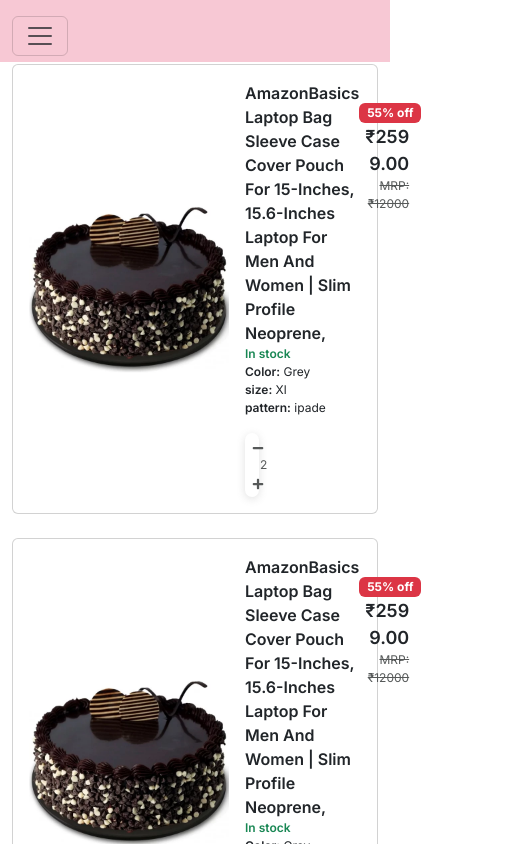
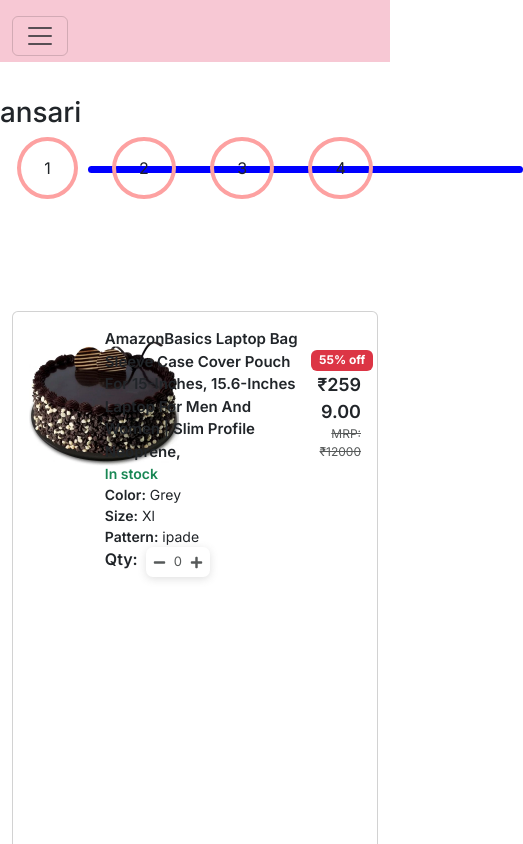
Before and after one commit to avez07/client, a Next.js app: page /dashboard/add-to-cart in a window 390 px wide. Shown: the top 844 px of the page, 523 px wide, since content can reach past the window. Built offline with nearby package versions, Linux system fonts and the light colour scheme.

Commit message:
this is progress bar

```diff
--- a/public/css/datatable.css
+++ b/public/css/datatable.css
@@ -34,3 +34,4 @@
     font-family: source-code-pro, Menlo, Monaco, Consolas, "Courier New",
       monospace;
   }
+  /* progess bar  */
--- a/public/css/style.css
+++ b/public/css/style.css
@@ -155,9 +155,9 @@
     height: 8px !important; /* Adjust the height to make the legend points smaller */
   }
   .qty-div{
-    font-size: 12px;
+    font-size: 13px;
     color:#565959 ;
-    width: 12%;
+    /* width: 12%; */
     padding: 5px 7px;
     text-align: center;
     border-radius: 7px;
@@ -166,3 +166,57 @@
   .qty-div .mius , .qty-div .plus{
     cursor: pointer;
   }
+  /* progressbar  */
+  #steps{
+    display: flex;
+    justify-content: space-around;
+  }
+  #steps .step{
+border: 4px solid rgb(253, 161, 161);
+border-radius: 50%;
+padding: 15px 23px;
+position: relative;
+  }
+  #steps .step:not(:last-child)::before{
+    content: '';
+    width: 0px;
+    height: 7px;
+    display: block;
+    left: 67px;
+    top: 25px;
+    position: absolute;
+    background: red;
+    border-radius: 7px;
+  }
+  /* #steps .done:not(:last-child)::before{
+    width: 340px !important;
+    transition: all 3s;
+  } */
+  #steps .done:nth-child(n+1):before{
+    width: 340px !important;
+    background: blue;
+    transition: all 3s;
+  }
+
+
+
+
+
+  @media only screen and (max-width: 767px){
+    .product-img{
+      height: 25%;
+      width: auto;
+      vertical-align: middle;
+    }
+    .div-product-img{
+width: 15%;
+margin-right: 10px;
+    }
+    .dash-product-name{
+      font-size: 15px;
+      margin-right: 10px;
+    }
+    .product-price{
+      width: 22%;
+    }
+  }
--- /dev/null
+++ b/src/app/common/step-progressbar.js
@@ -0,0 +1,35 @@
+"use client"
+import React, { useEffect } from 'react';
+import "../../../public/css/style.css"
+
+const progressbar = ()=> {
+
+    useEffect(() => {
+        const steps = document.querySelectorAll('.step');
+        let foundActive = false;
+        steps.forEach((step, index) => {
+          if (!foundActive) {
+            if (!step.classList.contains('active')) {
+              step.classList.add('done');
+              // step.innerHTML = '<i class="icon-ok"></i>';
+            } else {
+              foundActive = true; // Set the flag to true if an element with 'active' class is found
+            }
+          }
+        });
+      }, []);
+
+    return (
+        <>
+        <div id="steps">
+          <div className="step" data-desc="Listing information">1</div>
+          <div className="step" data-desc="Photos & Details">2</div>
+          <div className="step active " data-desc="Review & Post">3</div>
+          <div className="step" data-desc="Your order">4</div>
+        </div>
+        </>
+
+    );
+
+}
+export default progressbar
--- /dev/null
+++ b/src/app/dashboard/add-to-cart/layout.js
@@ -0,0 +1,27 @@
+
+
+import Progress from "../../common/step-progressbar"
+import { Inter } from 'next/font/google'
+
+
+
+const inter = Inter({ subsets: ['latin'] })
+
+export const metadata = {
+  title: 'Create Next App',
+  description: 'Generated by create next app',
+}
+
+export default function ClientLayout({ children }) {
+  return (
+  <>
+   <h1 className='mt-5 pt-5'>ansari</h1>
+   <Progress />
+        {children}
+  </>
+
+
+
+
+  )
+}
--- a/src/app/dashboard/add-to-cart/page.js
+++ b/src/app/dashboard/add-to-cart/page.js
@@ -1,5 +1,5 @@
 "use client";
-import React from "react";
+import React, { useState } from "react";
 import { Container, Card, Badge, Button, Col, Row } from "react-bootstrap";
 import deco_cake from "/public/assets/product_store/choclate.webp";
 import { FaThumbsUp, FaPlus, FaMinus } from "react-icons/fa";
@@ -7,58 +7,83 @@
 import Link from "next/link";
 import { useRouter } from "next/navigation";
 
-function AddCart() {
+const AddCart = () => {
   const router = useRouter();
+  const [quantities, setQuantities] = useState(
+    Array.from({ length: 4 }, () => 0)
+  );
+
+  const handleQuantityChange = (operation, idx) => {
+    setQuantities((prevQuantities) => {
+      const newQuantities = [...prevQuantities];
+      const currentQuantity = newQuantities[idx];
+
+      if (operation === "minus" && currentQuantity > 1) {
+        newQuantities[idx] = currentQuantity - 1;
+      } else if (operation === "plus") {
+        newQuantities[idx] = currentQuantity + 1;
+      }
+
+      return newQuantities;
+    });
+  };
   return (
     <>
-      <Container fluid className="mt-5 pt-3">
+      <Container fluid className="my-5 pt-5">
         <Row xs={2} md={2} className="g-4">
           <Col key={1} xs={12} md={9}>
-            <Row xs={1} md={1} className="g-4">
+            {/* <Row xs={1} md={1} className="g-4"> */}
             {Array.from({ length: 4 }).map((_, idx) => (
-                <Col key={idx}>
+              <Col key={idx} className="my-3">
                 <Card>
                   <Card.Body>
                     <div className="card_body d-flex justify-content-between">
-                        <div className="d-flex  align-items-center">
+                      <div className="div-product-img">
                         <Image
                           src={deco_cake}
                           alt="demo_cake"
                           height={200}
                           priority={true}
+                          className="product-img"
                         />
+                      </div>
                       <div className="sub-detail  ps-3">
                         <div className="text-capitalize fw-semibold dash-product-name">
-                              AmazonBasics Laptop Bag Sleeve Case Cover Pouch
-                              for 15-inches, 15.6-inches Laptop for Men and
-                              Women | Slim Profile Neoprene,
+                          AmazonBasics Laptop Bag Sleeve Case Cover Pouch for
+                          15-inches, 15.6-inches Laptop for Men and Women | Slim
+                          Profile Neoprene,
                         </div>
                         <div
                           className="text-success fw-semibold stock"
-                              style={{ fontSize: "12px" }}>
+                          style={{ fontSize: "14px" }}
+                        >
                           In stock
                         </div>
                         <div
                           className="text-dark  color"
-                              style={{ fontSize: "12px" }}>
+                          style={{ fontSize: "14px" }}
+                        >
                           <span className="fw-semibold">Color:</span> Grey
                         </div>
                         <div
-                              className="text-dark  pattern"style={{ fontSize: "12px" }}>
-                              <span className="fw-semibold">size:</span> Xl
+                          className="text-dark  pattern"
+                          style={{ fontSize: "14px" }}
+                        >
+                          <span className="fw-semibold">Size:</span> Xl
                         </div>
                         <div
                           className="text-dark  pattern"
-                              style={{ fontSize: "12px" }}>
-                              <span className="fw-semibold">pattern:</span>{" "} ipade
+                          style={{ fontSize: "14px" }}
+                        >
+                          <span className="fw-semibold">Pattern:</span> ipade
                         </div>
-                            <div className="other-options mt-3" style={{ fontSize: "15px", color:"#565959" }}>
+                        <div className="d-flex">
+                          <span className="fw-semibold text-dark me-2">Qty: </span>
                           <div className="qty-div">
-                                <span className="mius"><FaMinus /></span>
-                                <span className="qty px-2">2</span>
-                                <span className="plus"><FaPlus /></span>
-                                </div>
-
+                            <span className="mius" onClick={() => handleQuantityChange("minus", idx)}><FaMinus /></span>
+                            <span className="qty px-2">{quantities[idx]}</span>
+                            <span className="plus" onClick={() => handleQuantityChange("plus", idx)}><FaPlus />
+                            </span>
                           </div>
                         </div>
                       </div>
@@ -69,6 +94,7 @@
                           textAlign: "end",
                           marginTop: "18px",
                         }}
+                        className="product-price"
                       >
                         <div>
                           <Badge bg="danger">55% off</Badge>
@@ -83,11 +109,27 @@
                         </div>
                       </div>
                     </div>
+                    <div
+                      className="other-options d-flex justify-content-center"
+                      style={{ fontSize: "18px", color: "#565959" }}
+                    >
+
+                      <div className="delete">
+                        <Link href="/delete">Remove</Link>
+                      </div>
+                      <div
+                        className="divider"
+                        style={{ borderLeft: "1px solid #b4b7b7 !important" }}
+                      ></div>
+                      <div className="delete">
+                        <Link href="/delete">Related Product</Link>
+                      </div>
+                    </div>
                   </Card.Body>
                 </Card>
               </Col>
             ))}
-            </Row>
+            {/* </Row> */}
           </Col>
           <Col key={2} xs={12} md={3}>
             <Card>
@@ -107,6 +149,6 @@
       </Container>
     </>
   );
-}
+};
 
 export default AddCart;
```
Also changed, not shown: package.json (+0 -7 lines), 1 other file (tests, documents, lock files or other folders). Lines whose indentation alone changed are shown as unchanged.
